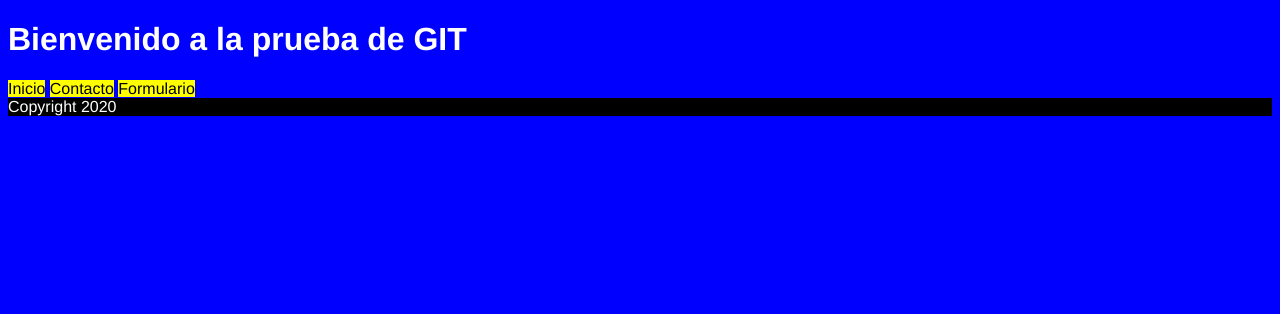
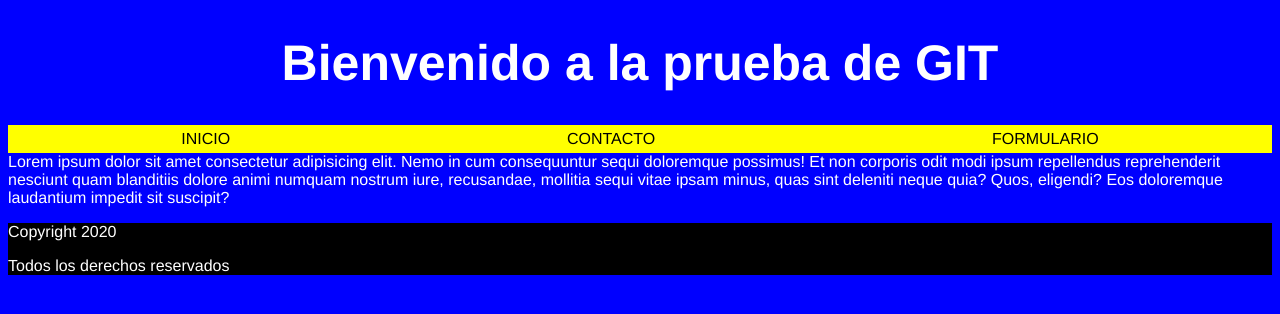
Before and after one commit to valdehitavictor/Primeraweb, a plain HTML site: page contacto.html in a window 1280 px wide. Drawn offline with Linux system fonts and the light colour scheme.

Commit message:
mejorando nav contacto

```diff
--- a/contacto.html
+++ b/contacto.html
@@ -8,17 +8,19 @@
     <title>Prueba GIT</title>
 </head>
 <body>
-<h1>Bienvenido a la prueba de GIT</h1>
-<nav>
-    <a href="index.html">Inicio</a>
-    <a href="contacto.html">Contacto</a>
-    <a href="formulario.html">Formulario</a>
-</nav>
+    <h1  class="tittle">Bienvenido a la prueba de GIT</h1>
+    <nav class="nav">
+        <a href="index.html">Inicio</a>
+        <a href="contacto.html">Contacto</a>
+        <a href="formulario.html">Formulario</a>
+    </nav>
 <main>
-
+Lorem ipsum dolor sit amet consectetur adipisicing elit. Nemo in cum consequuntur sequi doloremque possimus! Et non corporis odit modi ipsum repellendus reprehenderit nesciunt quam blanditiis dolore animi numquam nostrum iure, recusandae, mollitia sequi vitae ipsam minus, quas sint deleniti neque quia? Quos, eligendi? Eos doloremque laudantium impedit sit suscipit?
 </main>
 <footer>
-    Copyright 2020
+    <p> Copyright 2020</p>
+    <p>Todos los derechos reservados </p>
+
 </footer>
 </body>
 </html>
```
